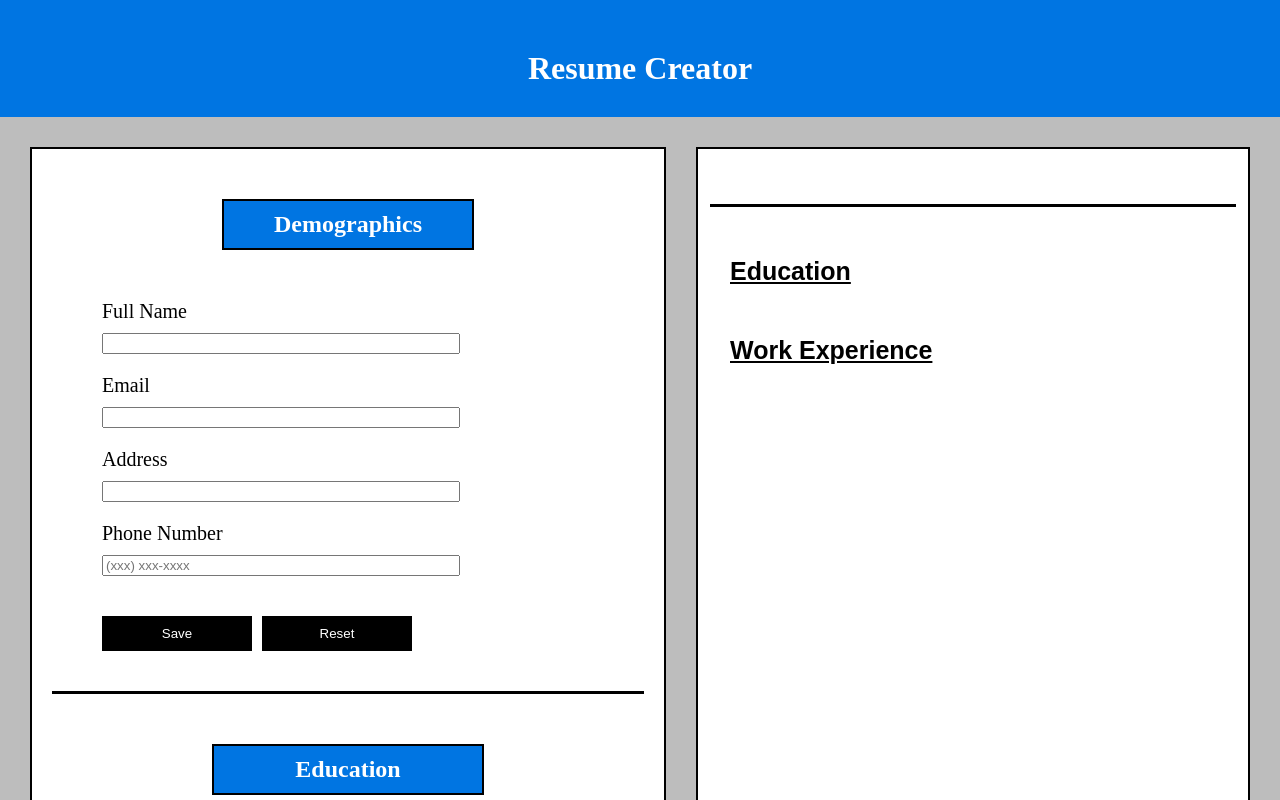
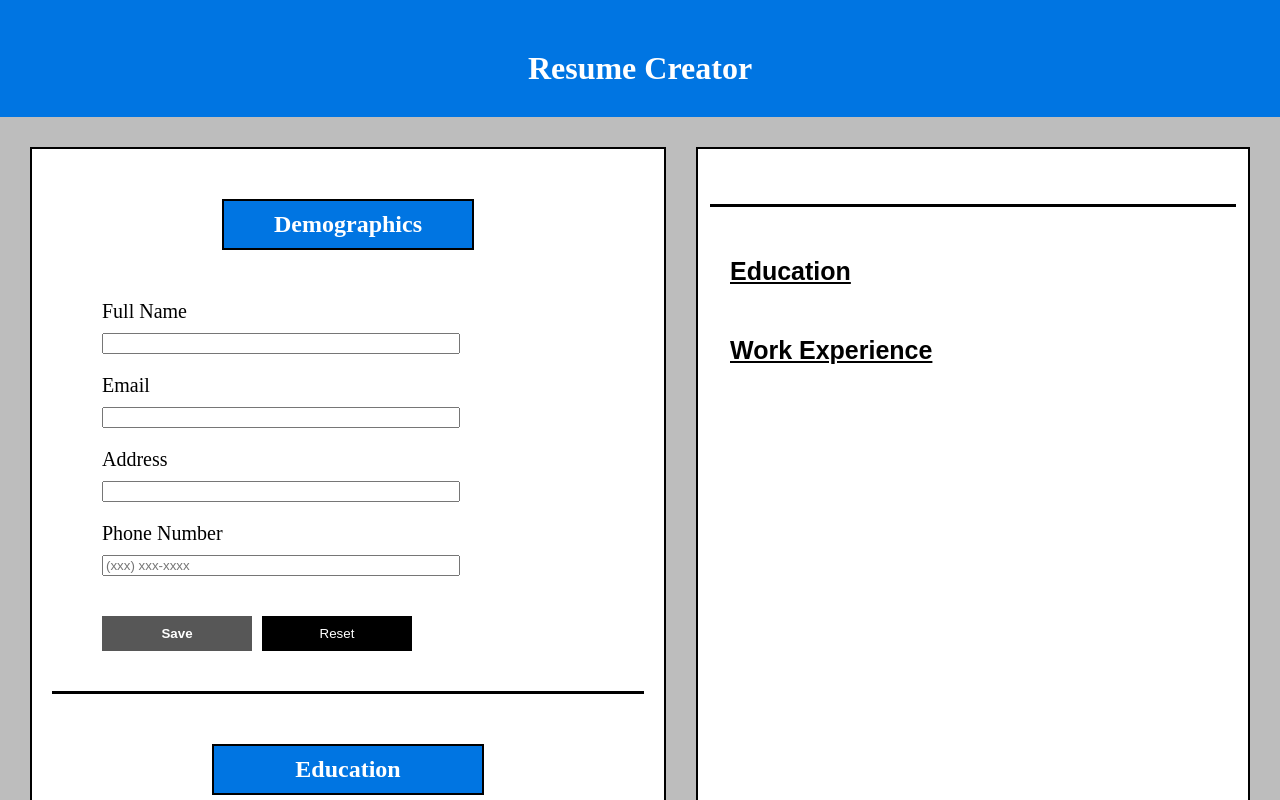
Before and after one commit to amherro/CV-React-App, a React (Create React App) app: page / in a window 1280 px wide. In both pictures the pointer is over the button "Save". Shown: the top 800 px of the page. Built offline with nearby package versions, Linux system fonts and the light colour scheme.

Commit message:
Styling buttons

```diff
--- a/src/styles/Demographics/Demographics.css
+++ b/src/styles/Demographics/Demographics.css
@@ -24,3 +24,7 @@
     padding: 10px;
     cursor: pointer;
 }
+.demographics-btn:hover {
+    background-color: rgb(87, 87, 87);
+    font-weight: bold;
+}
--- a/src/styles/Education/DatesAttended.css
+++ b/src/styles/Education/DatesAttended.css
@@ -21,3 +21,6 @@
     font-family: Arial, Helvetica, sans-serif;
     outline-color: rgb(0, 117, 226);
 }
+.calendar:hover {
+    cursor: pointer;
+}
--- a/src/styles/Education/Degree.css
+++ b/src/styles/Education/Degree.css
@@ -24,3 +24,7 @@
     padding: 10px;
     cursor: pointer;
 }
+.education-btns:hover {
+    background-color: rgb(87, 87, 87);
+    font-weight: bold;
+}
--- a/src/styles/Employment/Employment.css
+++ b/src/styles/Employment/Employment.css
@@ -23,3 +23,7 @@
     padding: 10px;
     cursor: pointer;
 }
+.employment-btns:hover {
+    background-color: rgb(87, 87, 87);
+    font-weight: bold;
+}
--- a/src/styles/Employment/EmploymentLength.css
+++ b/src/styles/Employment/EmploymentLength.css
@@ -20,3 +20,6 @@
     font-family: Arial, Helvetica, sans-serif;
     outline-color: rgb(0, 117, 226);
 }
+.calendar:hover {
+    cursor: pointer;
+}
```
